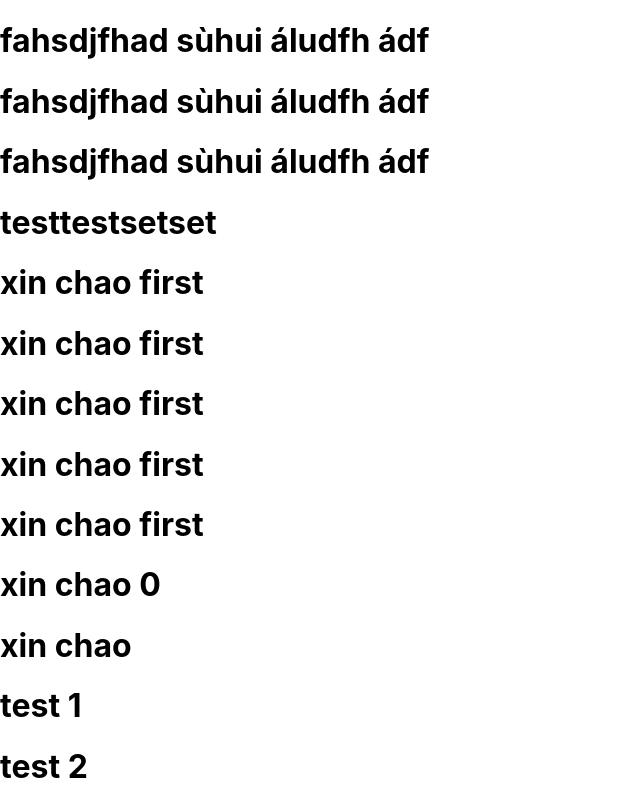
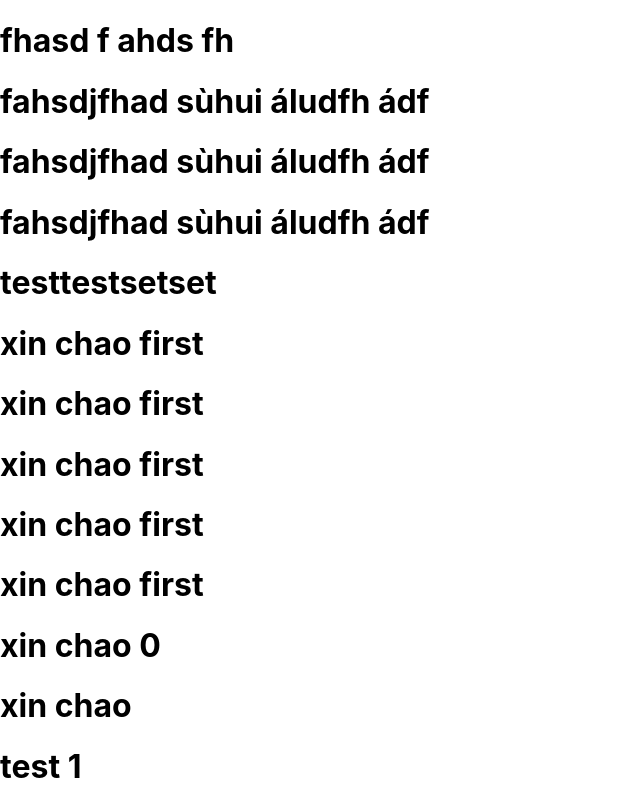
Before and after one commit to hoanganhfuego/react_hook, a React (Create React App) app: page / in a window 1280 px wide. Shown: the top 800 px of the page, without its empty margins (0-640 px from the left). Built offline with nearby package versions, Linux system fonts and the light colour scheme.

Commit message:
Update App.js

```diff
--- a/src/App.js
+++ b/src/App.js
@@ -18,6 +18,7 @@ function App() {
   };
   return (
     <div>
+    <h1>fhasd f ahds fh</h1>
     <h1>fahsdjfhad sùhui áludfh ádf </h1>
     <h1>fahsdjfhad sùhui áludfh ádf </h1>
 
```
